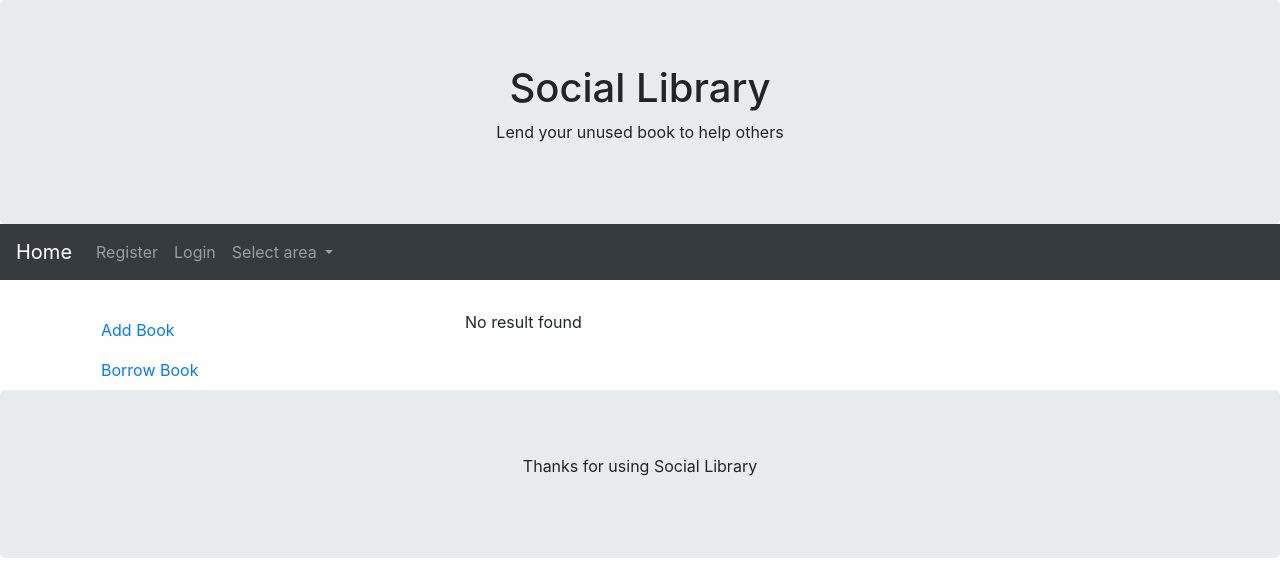
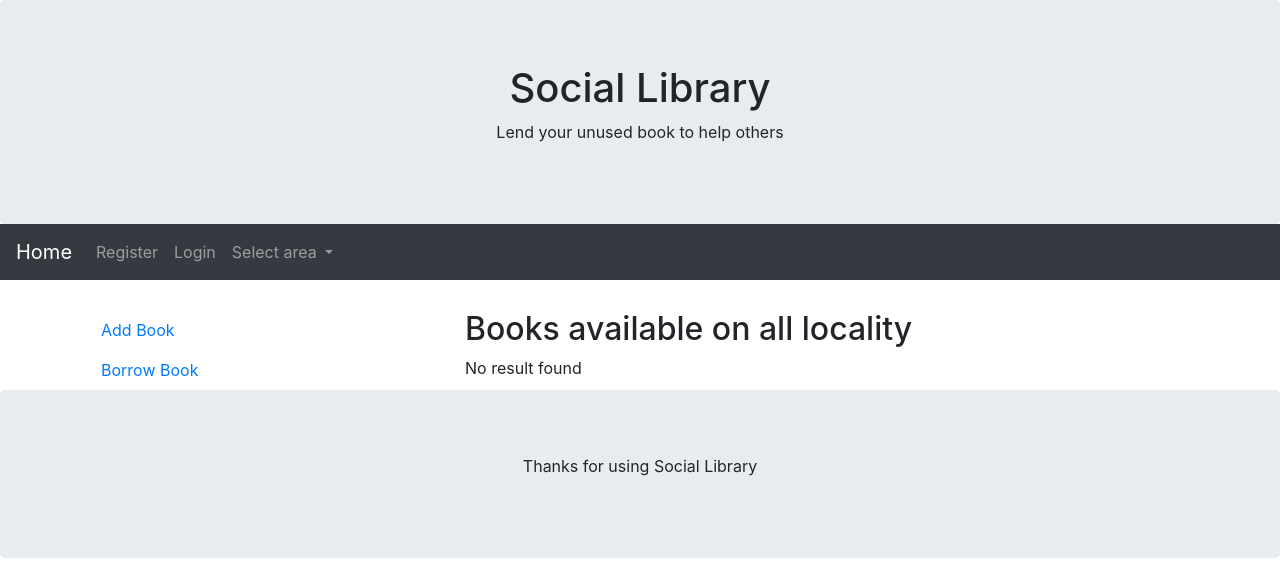
Before and after one commit to shilpi-datta/Social-Library, a PHP site: page / in a window 1280 px wide. Shown: the top 588 px of the page. Run offline with PHP 8.4, Linux system fonts and the light colour scheme; data that the repository does not hold is empty.

Commit message:
locality added

```diff
--- a/index.php
+++ b/index.php
@@ -1,6 +1,10 @@
 <?php
 session_start();
 require_once("utility/Database.php");
+
+if(isset($_GET['locality'])){
+    $locality = $_GET['locality'];
+}
 ?>
 
 <!DOCTYPE html>
@@ -40,9 +44,21 @@ include_once("header.php");
             </div>
             <div class="col-sm-8">
                 <?php
+                if(isset($locality)){
+?>
+                <h2>Books available on <?=$locality?></h2>
+                <?php $sql = "SELECT `book_list`.`name` bookname,`writer`,`category`, `copies`,`users`.`name` username FROM `book_list`
+                join `users` on `book_list`.`owner_id` = `users`.`user_id` where `locality` = '$locality'"; }
+                 else {
+                    ?>
+                    <h2>Books available on all locality</h2>
+                        <?php
+                        $sql = "SELECT `book_list`.`name` bookname,`writer`,`category`, `copies`,`users`.`name` username FROM `book_list`
+                        join `users` on `book_list`.`owner_id` = `users`.`user_id`";
+                } ?>
 
-                $sql = "SELECT `book_list`.`name` bookname,`writer`,`category`, `copies`,`users`.`name` username FROM `book_list`
-                join `users` on `book_list`.`owner_id` = `users`.`user_id`";
+                <?php
+
                 $result = $conn->query($sql);
 
                 if ($result->num_rows > 0) {
@@ -61,7 +77,6 @@ include_once("header.php");
                             </div>
                         </div>
 
-                        <!-- echo "<tr><td>" . $row["name"] . "</td><td>" . $row["writer"] . "</td><td>" . $row["category"] . "</td><td>" . $row["copies"] . "</td></tr>"; ?> <br> -->
                     <?php
                 }
             } else {
--- a/top.php
+++ b/top.php
@@ -14,7 +14,6 @@
             <?php
 
             if (isset($_SESSION["loggedin"]) && $_SESSION["loggedin"] == true) {
-                // echo "Welcome " . $_SESSION["user_name"];
                 ?>
                 <li class="nav-item">
                     <a class="nav-link" href="logout.php">Logout</a>
@@ -42,7 +41,7 @@
                     if ($result->num_rows > 0) {
                         while ($row = $result->fetch_assoc()) {
                             ?>
-                            <a class="dropdown-item" href="#"><?= $row["locality"] ?></a>
+                            <a class="dropdown-item" href="index.php?locality=<?= $row["locality"] ?>"><?= $row["locality"] ?></a>
                         <?php
                     }
                 }
```
